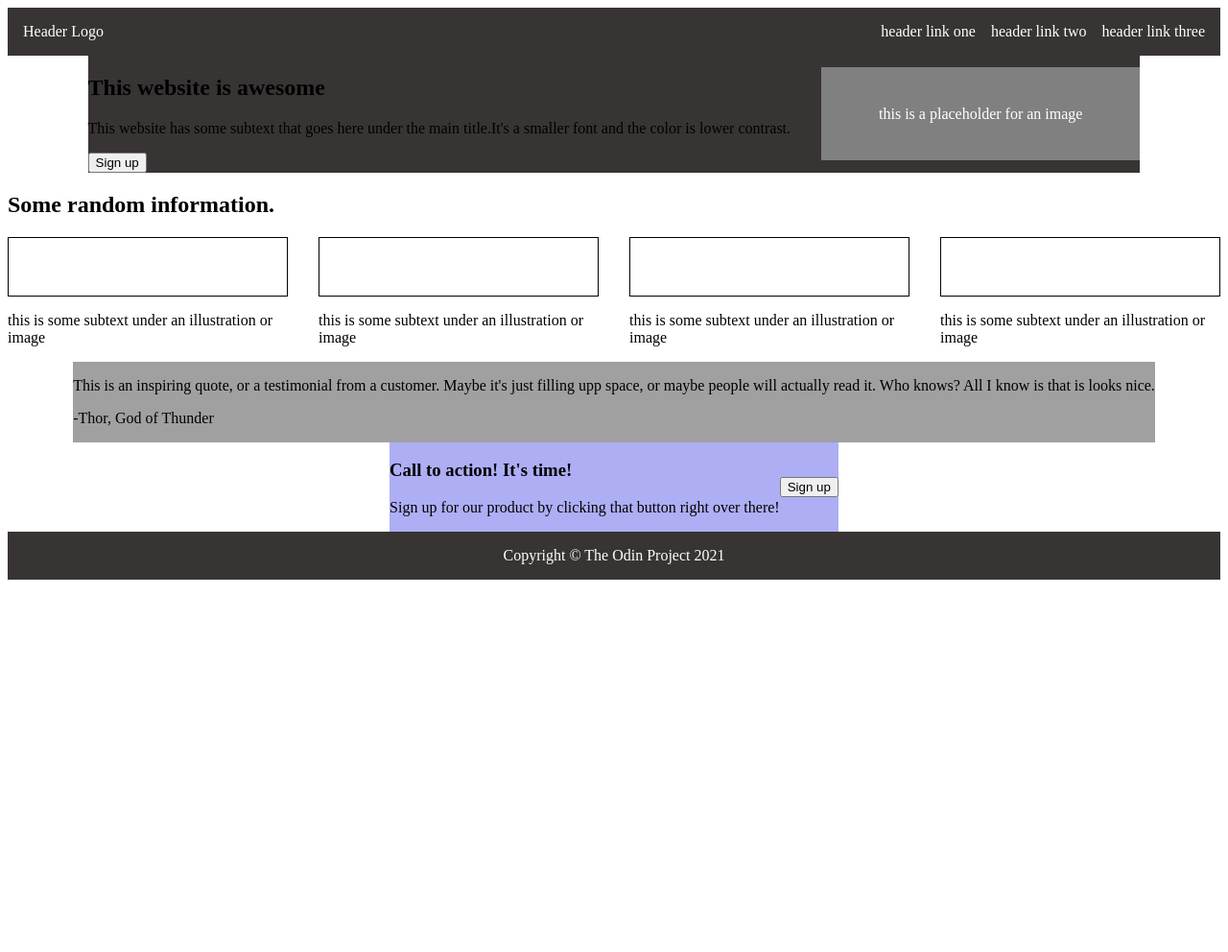
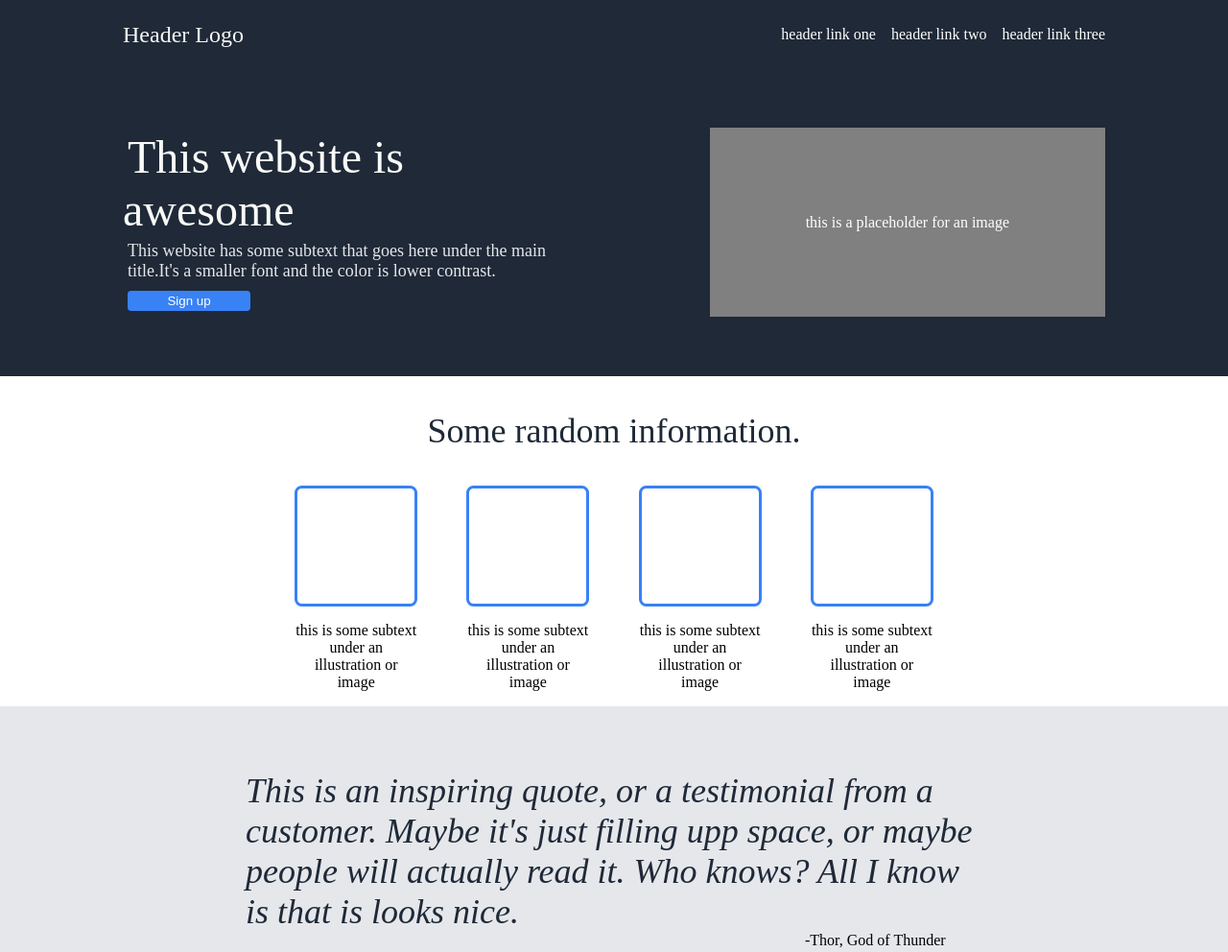
Before and after one commit to Isutomu/landing-page, a plain HTML site: page index.html in a window 1280 px wide. Shown: the top 992 px of the page at 96% size. Before the commit the page ends 800 px from the top, so only its background shows below. Drawn offline with Linux system fonts and the light colour scheme.

Commit message:
Generate initial draft of page

```diff
--- a/index.html
+++ b/index.html
@@ -13,10 +13,9 @@
         <li><a href="">header link three</a></li>
       </ul>
     </div>
-    <div class="body">
-      <div class="basic-info">
-        <div class="left-basic">
-          <h2>This website is awesome</h2>
+    <div class="hero">
+      <div class="left-hero">
+        <span>This website is awesome</span>
         <p>
           This website has some subtext that goes here under the main title.It's a smaller font and the color is lower contrast.
         </p>
@@ -24,14 +23,14 @@
           Sign up
         </button>
       </div>
-        <div class="right-info">
+      <div class="right-hero">
         <span class="img-placeholder">
           this is a placeholder for an image
         </span>
       </div>
     </div>
     <div class="random-info">
-        <h2>Some random information.</h2>
+      <p>Some random information.</p>
       <div class="cards">
         <div class="card">
           <span></span>
@@ -60,15 +59,18 @@
       </div>
     </div>
     <div class="quote">
-        <p>
+      <div class="quote-container">
+        <p class="quote-text">
           This is an inspiring quote, or a testimonial from a customer. Maybe it's just filling upp space, or maybe people will actually read it. Who knows? All I know is that is looks nice.
         </p>
-        <p>
+        <p class="quote-author">
           -Thor, God of Thunder
         </p>
       </div>
+    </div>
     <div class="sign-up">
-        <div class="right-sign">
+      <div class="container">
+        <div class="left-sign">
           <h3>Call to action! It's time!</h3>
           <p>Sign up for our product by clicking that button right over there!</p>
         </div>
--- a/style.css
+++ b/style.css
@@ -1,6 +1,13 @@
 body {
+  margin: 0;
+  min-height: 100vh;
   display: flex;
   flex-direction: column;
+  align-items: stretch;
+}
+
+body > * {
+  padding: 0 10vw;
 }
 
 span,
@@ -10,16 +17,20 @@ a,
 }
 
 .header,
-.footer,
-.basic-info {
-  background: rgb(56, 52, 52);
+.footer {
+  background: #1F2937;
+  height: 72px;
 }
 
 .header {
-  padding: 16px;
   display: flex;
   justify-content: space-between;
   align-items: center;
+}
+
+.header span {
+  font-size: 24px;
+  color: #F9FAF8;
 }
 
 ul {
@@ -35,53 +46,141 @@ a {
   text-decoration: none;
 }
 
-.body {
-  flex: 1;
+.hero {
   display: flex;
-  flex-direction: column;
+  justify-content: space-between;
   align-items: center;
+  background: #1F2937;
+  min-height: 40vh;
 }
 
-.basic-info {
-  display: flex;
-  justify-content: center;
-  align-items: center;
-  gap: 32px;
+.left-hero {
+  max-width: 35vw;
+}
+
+.left-hero span {
+  font-size: 48px;
+  font-weight: extra-bold;
+  color: #F9FAF8;
+}
+
+.left-hero p {
+  font-size: 18px;
+  color: #E5E7EB;
+}
+
+.left-hero > * {
+  margin: 5px
+}
+
+.sign-up-button {
+  background: #3882F6;
+  min-width: 10vw;
+  min-height: 2vh;
+  color: white;
+  border: 2px #3882F6 solid;
+  border-radius: 1mm;
+}
+
+.right-hero {
+  max-width: 45vw;
 }
 
 .img-placeholder {
-  padding: 40px 60px;
+  padding: 90px 100px;
   background: grey;
+}
+
+.random-info {
+  min-height: 40vh;
+}
+
+.random-info > p {
+  font-size: 36px;
+  font-weight: extra bold;
+  text-align: center;
+  color: #1F2937;
 }
 
 .cards {
   display: flex;
   justify-content: center;
-  gap: 32px;
+  gap: 4vw;
+  text-align: center;
 }
 
 .card {
+  flex: 0 1 10vw;
   display: flex;
   flex-direction: column;
 }
 
 .card span{
-  padding: 30px;
-  border: 1px black solid;
+  padding: 60px;
+  border: 3px #3882F6 solid;
+  border-radius: 2mm;
 }
 
 .quote {
-  background: #a1a0a0;
+  background: #E5E7EB;
+  min-height: 40vh;
+  display: flex;
+  justify-content: center;
+  align-items: center;
+  padding: 0 12vw;
+}
+
+.quote-container {
+  width: 60vw;
+  display: flex;
+  flex-direction: column;
+}
+
+.quote-text {
+  font-size: 36px;
+  font-weight: light;
+  font-style: italic;
+  color: #1F2937;
+  margin: 0;
+}
+
+.quote-author {
+  align-self: end;
+  margin: 0 3vw;
 }
 
 .sign-up {
   display: flex;
+  min-height: 30vh;
   justify-content: center;
   align-items: center;
-  background: rgb(174, 174, 245);
+  padding: 0;
+  box-sizing: border-box;
+  color: white;
+}
+
+.sign-up .container {
+  min-width: 70vw;
+  min-height: 10vh;
+  background: #3882F6;
+  border-radius: 2mm;
+  display: flex;
+  justify-content: center;
+  gap: 12vw;
+  align-items: center;
+}
+
+.left-sign > h3,
+.left-sign > p {
+  margin: 0;
+}
+
+.sign-up button {
+  border: 2px white solid;
 }
 
 .footer {
-  padding: 16px;
-  text-align: center;
+  display: flex;
+  align-items: center;
+  justify-content: center;
 }
```
Lines whose indentation alone changed are shown as unchanged.
